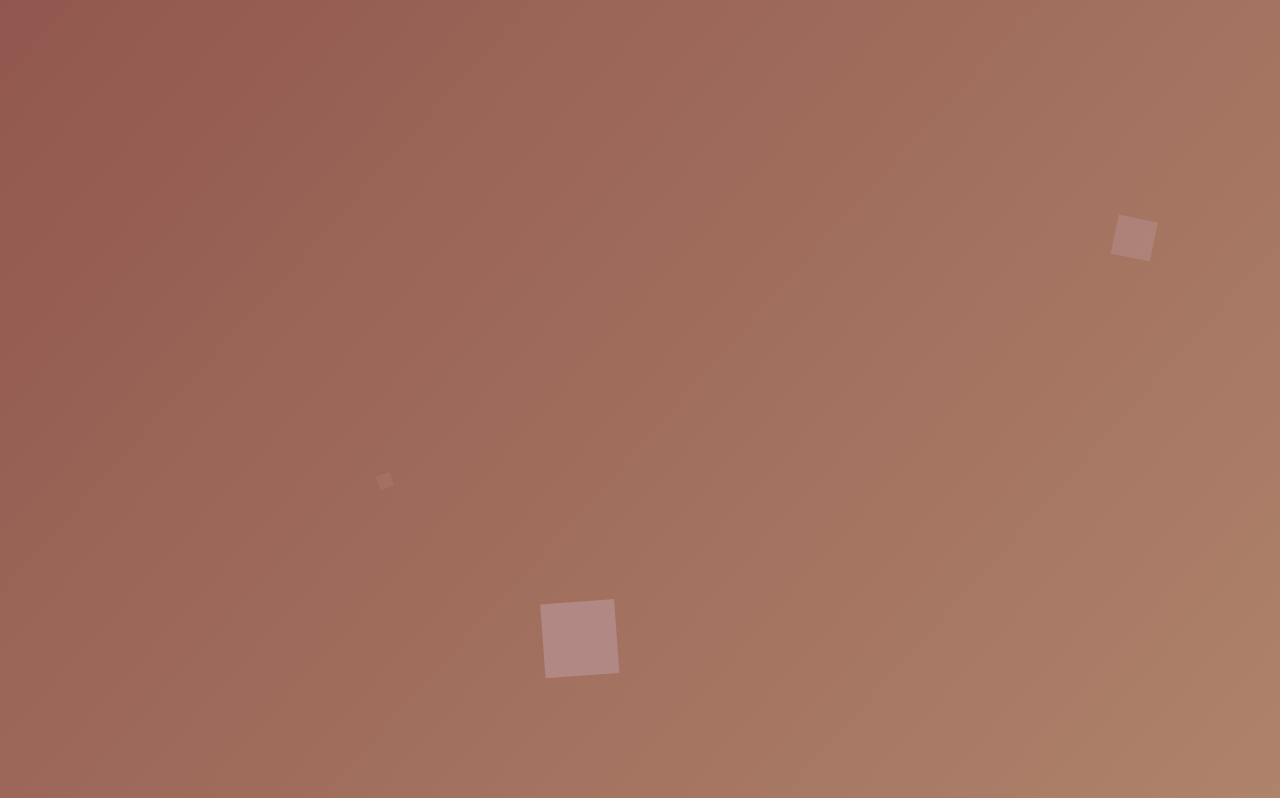
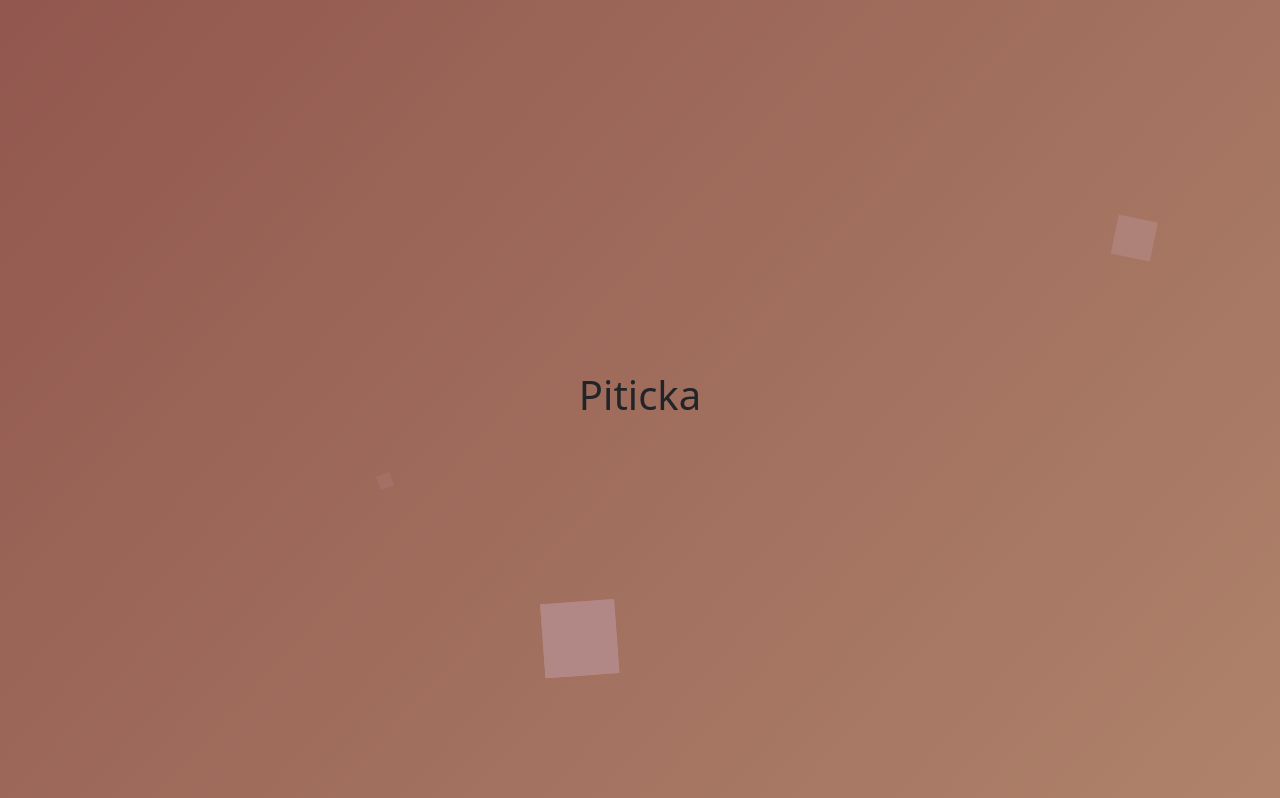
Before and after one commit to NeightN/Piticka, a PHP site: page / in a window 1280 px wide. Shown: the part 57-855 px from the top of the page. Run offline with PHP 8.4, Linux system fonts and the light colour scheme; some libraries are stand-ins or nearby versions; grey boxes are pictures that could not be loaded.

Commit message:
added changes

```diff
--- a/css/style.css
+++ b/css/style.css
@@ -259,3 +259,14 @@ div.default_svg img {
 .border-accordin-own {
   border-bottom: 1px solid #DFCCAF !important;
 }
+
+.horizontal-centred {
+  position: absolute !important;
+  top: 50% !important;
+  left: 50% !important;
+  -webkit-transform: translate(-50%, -50%) !important;
+  -moz-transform: translate(-50%, -50%) !important;
+  -ms-transform: translate(-50%, -50%) !important;
+  -o-transform: translate(-50%, -50%) !important;
+  transform: translate(-50%, -50%) !important;
+}
--- a/headers/header_logged.php
+++ b/headers/header_logged.php
@@ -1,9 +1,9 @@
 <!-- Header -->
-<header>
-    <nav class="navbar navbar-expand-sm bg-dark-coffee navbar-dark">
+<header class="sticky-top">
+    <nav class="navbar fixed-top bg-dark-coffee">
         <div class="container-fluid">
             <!-- Logo -->
-            <a class="navbar-brand" href="#">Homura</a>
+            <a class="navbar-brand text-white" href="#">Homura</a>
             <div class="d-flex align-items-center">
 
                 <div class="dropdown">
--- a/headers/header_not_logged.php
+++ b/headers/header_not_logged.php
@@ -1,5 +1,5 @@
 <!-- Header -->
-<header>
+<header class="sticky-top">
     <!-- Sign up -->
     <div class="offcanvas offcanvas-end bg-dark-coffee text-white" id="signup">
         <div class="offcanvas-header">
--- a/headers/notification.php
+++ b/headers/notification.php
@@ -12,3 +12,4 @@ if (isset($_SESSION['err'])) {
         </div>';
         $_SESSION['err'] = null;
 }
+?>
--- a/inc/connection.php
+++ b/inc/connection.php
@@ -17,7 +17,7 @@ require_once 'Mailer\SMTP.php';
 
 $servername = "localhost";
 $username = "root";
-$password = "student"; //"student"
+$password = ""; //"student"
 $db = "coffe_lmsoft_cz";
 
 
--- a/index.php
+++ b/index.php
@@ -6,9 +6,10 @@
     <title>Piticka</title>
     <link rel="stylesheet" href="css/style.css">
     <meta name="viewport" content="width=device-width, initial-scale=1">
-    <link href="https://cdn.jsdelivr.net/npm/bootstrap@5.2.2/dist/css/bootstrap.min.css" rel="stylesheet" integrity="sha384-Zenh87qX5JnK2Jl0vWa8Ck2rdkQ2Bzep5IDxbcnCeuOxjzrPF/et3URy9Bv1WTRi" crossorigin="anonymous">
+    <link href="https://cdn.jsdelivr.net/npm/bootstrap@5.2.3/dist/css/bootstrap.min.css" rel="stylesheet">
+    <script src="https://cdn.jsdelivr.net/npm/bootstrap@5.2.3/dist/js/bootstrap.bundle.min.js"></script>
     <script src="https://cdn.jsdelivr.net/npm/@popperjs/core@2.11.6/dist/umd/popper.min.js" integrity="sha384-oBqDVmMz9ATKxIep9tiCxS/Z9fNfEXiDAYTujMAeBAsjFuCZSmKbSSUnQlmh/jp3" crossorigin="anonymous"></script>
-    <script src="https://cdn.jsdelivr.net/npm/bootstrap@5.2.2/dist/js/bootstrap.min.js" integrity="sha384-IDwe1+LCz02ROU9k972gdyvl+AESN10+x7tBKgc9I5HFtuNz0wWnPclzo6p9vxnk" crossorigin="anonymous"></script>
+    <script src="https://cdn.jsdelivr.net/npm/bootstrap@5.2.3/dist/js/bootstrap.min.js" integrity="sha384-cuYeSxntonz0PPNlHhBs68uyIAVpIIOZZ5JqeqvYYIcEL727kskC66kF92t6Xl2V" crossorigin="anonymous"></script>
     <link rel="stylesheet" href="https://cdn.jsdelivr.net/npm/bootstrap-icons@1.7.0/font/bootstrap-icons.css">
 
 </head>
@@ -21,9 +22,7 @@
     include("headers/header_not_logged.php");
     ?>
 
-
     <main class="background" onmousedown='return false;' onselectstart='return false;'>
-
 
         <div class="container mt-2">
             <!-- CONTENT TADI!!!!!  -->
@@ -34,18 +33,22 @@
 
 
 
-
-
-
         <img class="svg_animation filter-default" src="img/bean.svg" alt="bean.svg" />
         <img class="svg_animation filter-default" src="img/bean.svg" alt="bean.svg" />
         <img class="svg_animation filter-default" src="img/bean.svg" alt="bean.svg" />
+        <div class="horizontal-centred">
+            <h1 class="text-center">Piticka</h1>
+        </div>
         <img class="svg_animation filter-default" src="img/bean.svg" alt="bean.svg" />
         <img class="svg_animation filter-default" src="img/bean.svg" alt="bean.svg" />
         <img class="svg_animation filter-default" src="img/bean.svg" alt="bean.svg" />
+
     </main>
+
+
     <!-- Footer -->
     <?php include("footer/footer.php") ?>
+
 
 </body>
 
--- a/index2.php
+++ b/index2.php
@@ -6,9 +6,10 @@
     <title>Piticka</title>
     <link rel="stylesheet" href="css/style.css">
     <meta name="viewport" content="width=device-width, initial-scale=1">
-    <link href="https://cdn.jsdelivr.net/npm/bootstrap@5.2.2/dist/css/bootstrap.min.css" rel="stylesheet" integrity="sha384-Zenh87qX5JnK2Jl0vWa8Ck2rdkQ2Bzep5IDxbcnCeuOxjzrPF/et3URy9Bv1WTRi" crossorigin="anonymous">
+    <link href="https://cdn.jsdelivr.net/npm/bootstrap@5.2.3/dist/css/bootstrap.min.css" rel="stylesheet">
+    <script src="https://cdn.jsdelivr.net/npm/bootstrap@5.2.3/dist/js/bootstrap.bundle.min.js"></script>
     <script src="https://cdn.jsdelivr.net/npm/@popperjs/core@2.11.6/dist/umd/popper.min.js" integrity="sha384-oBqDVmMz9ATKxIep9tiCxS/Z9fNfEXiDAYTujMAeBAsjFuCZSmKbSSUnQlmh/jp3" crossorigin="anonymous"></script>
-    <script src="https://cdn.jsdelivr.net/npm/bootstrap@5.2.2/dist/js/bootstrap.min.js" integrity="sha384-IDwe1+LCz02ROU9k972gdyvl+AESN10+x7tBKgc9I5HFtuNz0wWnPclzo6p9vxnk" crossorigin="anonymous"></script>
+    <script src="https://cdn.jsdelivr.net/npm/bootstrap@5.2.3/dist/js/bootstrap.min.js" integrity="sha384-cuYeSxntonz0PPNlHhBs68uyIAVpIIOZZ5JqeqvYYIcEL727kskC66kF92t6Xl2V" crossorigin="anonymous"></script>
     <link rel="stylesheet" href="https://cdn.jsdelivr.net/npm/bootstrap-icons@1.7.0/font/bootstrap-icons.css">
 
 </head>
```
Lines whose indentation alone changed are shown as unchanged.
